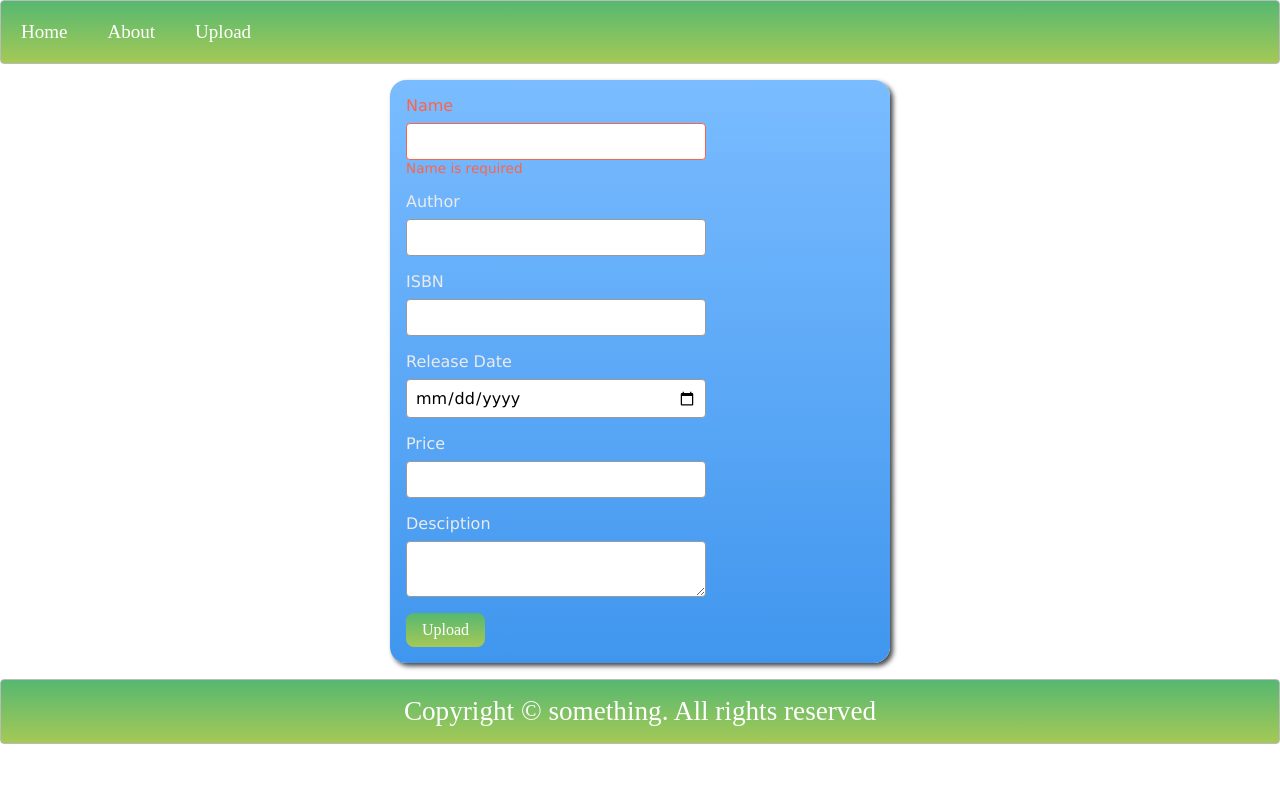
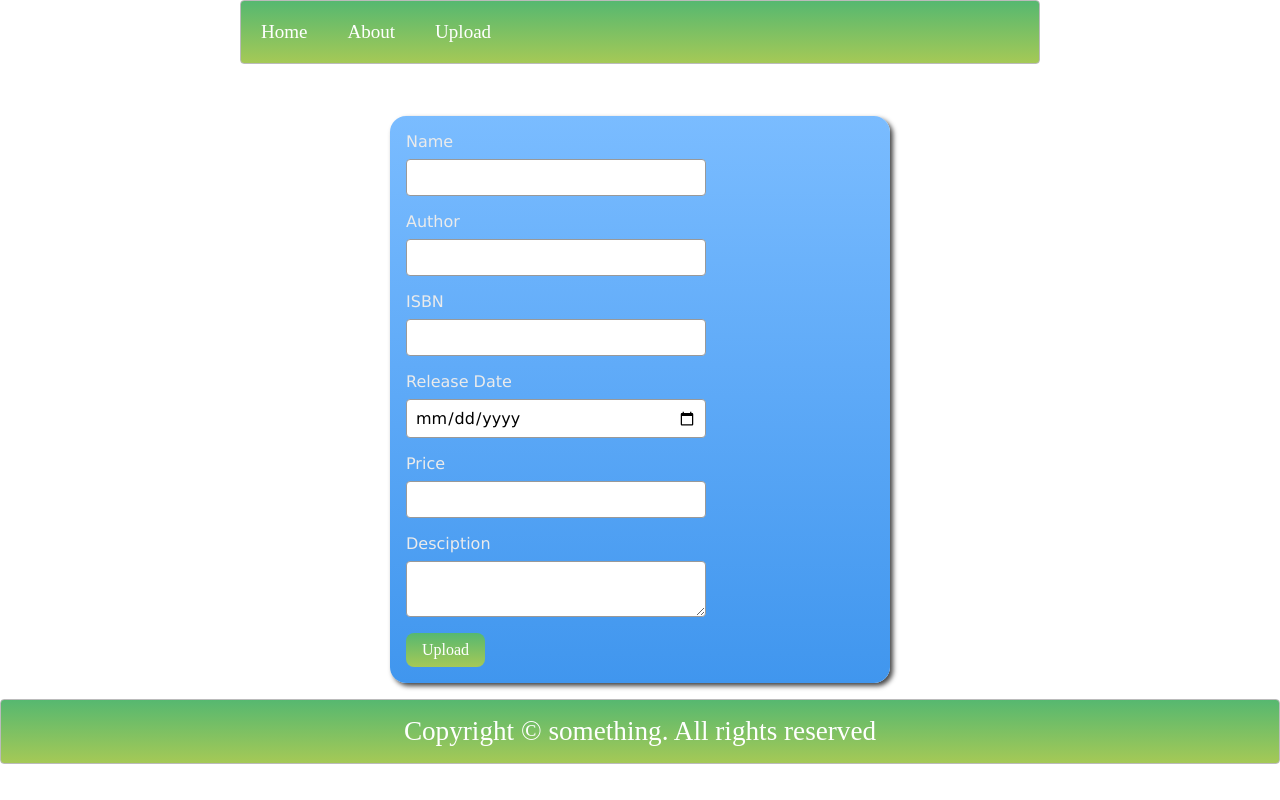
Before and after one commit to Yslamguly/BooksInventory, a PHP site: the page made by pages/upload.php in a window 1280 px wide. Run offline with PHP 8.4, Linux system fonts and the light colour scheme; the template is opened without the code that fills it, so the values that code supplies are empty.

Commit message:
add has-error

```diff
--- a/css/app.css
+++ b/css/style.css
@@ -19,13 +19,30 @@ body{
     color:#ebebeb;
     background-color:da
 }
+main{
+    padding-top: 100px;
+}
 header{
     text-align:center;
+    position:fixed;
+    top:0;
+    left:0;
+    width:100%;
+    z-index: 1000;
 }
+header a{
+    color:white;
+    text-decoration:none;
+}
+
 footer{
     padding:1rem;
     background-color:rgb(212, 196, 176);
     text-align: center;
+}
+.container{
+    margin:0 auto;
+    width: 800px;;
 }
 .card{
     display: block;
@@ -86,12 +103,13 @@ Style vavigation bar
 li{
     padding:20px;
 }
-a{
-    color:white;
-    text-decoration:none;
+li:hover{
+    background: #458857; /* Old browsers */
+    background: -webkit-linear-gradient(top, #4b9c60 0%,#a5c956 100%); /* Chrome10+,Safari5.1+ */
+    background: linear-gradient(top, #4b9c60 0%,#a5c956 100%); /* W3C */
 }
+
 .zone {
-    cursor:pointer;
     color:#FFF;
     font-size:1.7em;
     border-radius:4px;
--- a/pages/upload.php
+++ b/pages/upload.php
@@ -9,7 +9,7 @@ $errors=[];
 
         $name = trim($_POST['name']);
         $author = trim($_POST['author']);
-        $isbn = trim($_POST['ISBN']);
+        $ISBN = trim($_POST['ISBN']);
         $releaseDate = trim($_POST['releaseDate']);
         $price = trim($_POST['price']);
         $description = trim($_POST['description']);
@@ -40,7 +40,7 @@ $errors=[];
         }
 
 
-        if($isbn==null){
+        if($ISBN==null){
             $errors['ISBN'][]="ISBN is required";
         }
 
@@ -83,28 +83,32 @@ $errors=[];
 ?>
 <div class="page page-upload">
     <form class="card blue" action="/test/?p=upload" method="POST">
-        <div class="form-group has-error">
+        <div class="form-group <?php echo isset($errors['name'])? 'has-error' : ''; ?>">
             <label for="name">Name</label>
             <input type="text" name="name" class="form-control">
-            <p class="validation-error">Name is required</p>
+            <?php if(isset($errors['name'])):?>
+                <p class="validation-error">
+                    <?php echo $errors['name'][0]; ?>
+                </p>
+            <?php endif; ?>
         </div>
-        <div class="form-group">
+        <div class="form-group <?php echo isset($errors['author'])? 'has-error' : ''; ?>">
             <label for="author">Author</label>
             <input type="text" name="author" class="form-control">
         </div>
-        <div class="form-group">
+        <div class="form-group <?php echo isset($errors['ISBN'])? 'has-error' : ''; ?>">
             <label for="ISBN">ISBN</label>
             <input type="text" name="ISBN" class="form-control">
         </div>
-        <div class="form-group">
+        <div class="form-group <?php echo isset($errors['releaseDate'])? 'has-error' : ''; ?>">
             <label for="releaseDate">Release Date</label>
             <input type="date" name="releaseDate" class="form-control"> <!--ask-->
         </div>
-        <div class="form-group">
+        <div class="form-group <?php echo isset($errors['price'])? 'has-error' : ''; ?>">
             <label for="price">Price</label>
             <input type="number" name="price" class="form-control">
         </div>
-        <div class="form-group">
+        <div class="form-group <?php echo isset($errors['description'])? 'has-error' : ''; ?>">
             <label for="desciption">Desciption</label>
             <textarea name="description" class="form-control"></textarea>
         </div>
--- a/views/_footer.php
+++ b/views/_footer.php
@@ -1,6 +1,8 @@
 </main>
 <footer class="zone green">
-        Copyright &copy; something. All rights reserved
+        <div class="container">
+                Copyright &copy; something. All rights reserved
+        </div>
 </footer>
 </body>
 </html>
--- a/views/_header.php
+++ b/views/_header.php
@@ -5,10 +5,11 @@
     <meta http-equiv="X-UA-Compatible" content="IE=edge">
     <meta name="viewport" content="width=device-width, initial-scale=1.0">
     <title>Demo site</title>
-    <link rel="stylesheet" href="css/app.css">
+    <link rel="stylesheet" href="css/style.css">
 </head>
 <body>
     <header>
+        <div class="container">
             <nav class="zone green">
                 <ul class="main-nav">
                     <li><a href="/test/">Home</a></li>
@@ -16,6 +17,7 @@
                     <li><a href="/test/?p=upload">Upload</a></li>
                 </ul>
             </nav>
+        </div>
      </header>
-     <main>
+     <main class="container">
          <!-- TODO Main content comes here-->
```
Lines whose indentation alone changed are shown as unchanged.
